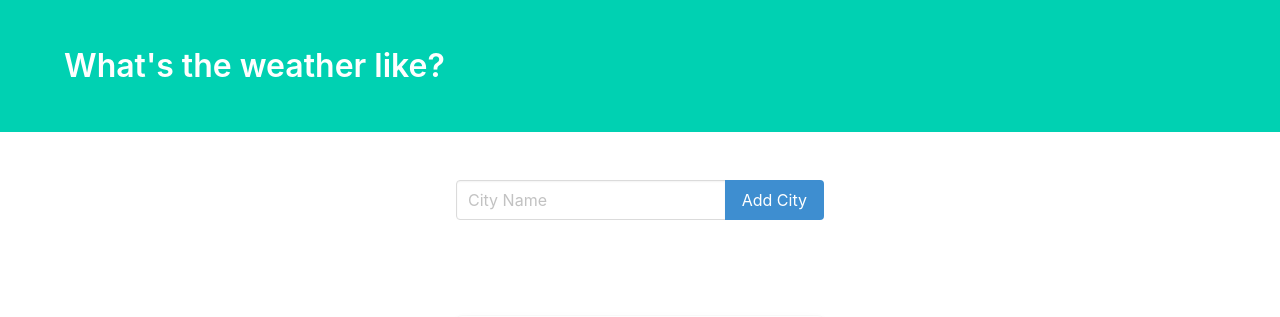
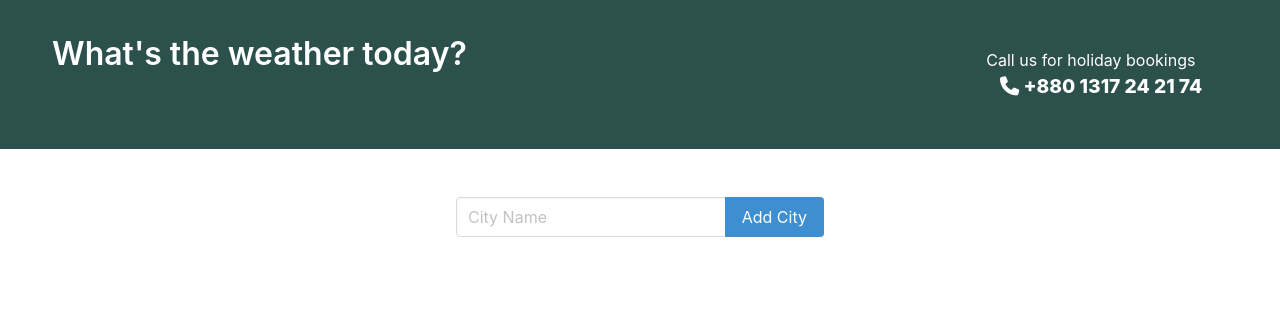
Before and after one commit to ashik-meher/weather_forecast, a Django app: page / in a window 1280 px wide. Shown: the top 317 px of the page. Run offline with Django 3.2, Linux system fonts and the light colour scheme; data comes from the database, SQL or seed files in the repository; both versions use the stored data as it was after the commit; data that the repository does not hold is empty; some libraries are stand-ins or nearby versions.

Commit message:
2nd commit

```diff
--- a/templates/weather.html
+++ b/templates/weather.html
@@ -7,15 +7,39 @@
     <meta http-equiv="X-UA-Compatible" content="ie=edge">
     <title>Weather Forecast Today</title>
     <link rel="stylesheet" href="https://cdnjs.cloudflare.com/ajax/libs/bulma/0.6.2/css/bulma.css" />
+    <style>
+        .hero.is-primary {
+            background-color: #123b35e3;
+            color: #fff;
+        }
+
+        .call {
+            text-align: center;
+            font-size: larger;
+            font-weight: 800;
+        }
+    </style>
+
+    <script src="https://use.fontawesome.com/d970d86857.js"></script>
 </head>
 
 <body>
     <section class="hero is-primary">
         <div class="hero-body">
             <div class="container">
-                <h1 class="title">
-                    What's the weather like?
-                </h1>
+                <div class="columns">
+                    <h1 class="title">
+                        What's the weather today?
+                    </h1>
+
+
+                    <div class="column"> </div>
+                    <div class="column"></div>
+                    <div class="column">
+                        <p> Call us for holiday bookings </p>
+                        <p class="call"> <i class="fa fa-phone"></i> +880 1317 24 21 74</p>
+                    </div>
+                </div>
             </div>
         </div>
     </section>
@@ -23,13 +47,16 @@
         <div class="container">
             <div class="columns">
                 <div class="column is-offset-4 is-4">
+
                     <form method="POST">
+                        {% csrf_token %}
                         <div class="field has-addons">
                             <div class="control is-expanded">
-                                <input class="input" type="text" placeholder="City Name">
+                                <!--<input class="input" type="text" placeholder="City Name">-->
+                                {{form.name}}
                             </div>
                             <div class="control">
-                                <button class="button is-info">
+                                <button type="submit" class="button is-info">
                                     Add City
                                 </button>
                             </div>
@@ -69,6 +96,11 @@
         </div>
     </section>
     <footer class="footer">
+
+        <h3 style="text-align:center">&copy Rebot IT</h3>
+        <h3 style="text-align:center">Designed by Ashik Meher </h3>
+
+
     </footer>
 </body>
 
--- /dev/null
+++ b/weather/forms.py
@@ -0,0 +1,10 @@
+from django.forms import ModelForm, TextInput
+from .models import City
+
+
+class CityForm(ModelForm):
+    class Meta:
+        model = City
+        fields = ['name']
+        widgets = {'name': TextInput(
+            attrs={'class': 'input', 'placeholder': 'City Name'})}
--- a/weather/views.py
+++ b/weather/views.py
@@ -1,6 +1,7 @@
 from django.shortcuts import render
 import requests
 from .models import City
+from .forms import CityForm
 
 # Create your views here.
 
@@ -8,7 +9,13 @@ from .models import City
 def home(request):
 
     url = 'http://api.openweathermap.org/data/2.5/weather?q={}&units=metric&appid=42eeaefffa401d6edad4e13e4acfaff4'
-    city = 'Dhaka'
+
+    if request.method == 'POST':
+        form = CityForm(request.POST)
+        if form.is_valid:
+            form.save()
+
+    form = CityForm()
 
     cities = City.objects.all()
 
@@ -30,6 +37,6 @@ def home(request):
 
     print(weather_data)
 
-    context = {'weather_data': weather_data}
+    context = {'weather_data': weather_data, 'form': form}
 
     return render(request, 'weather.html', context)
```
Also changed, not shown: db.sqlite3.
